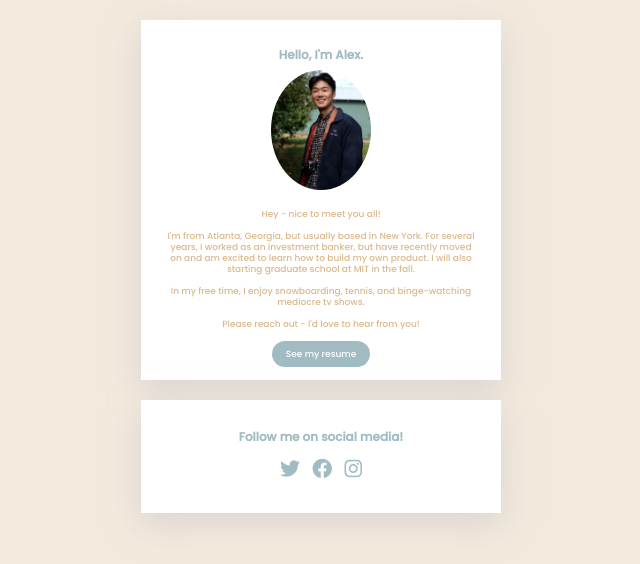
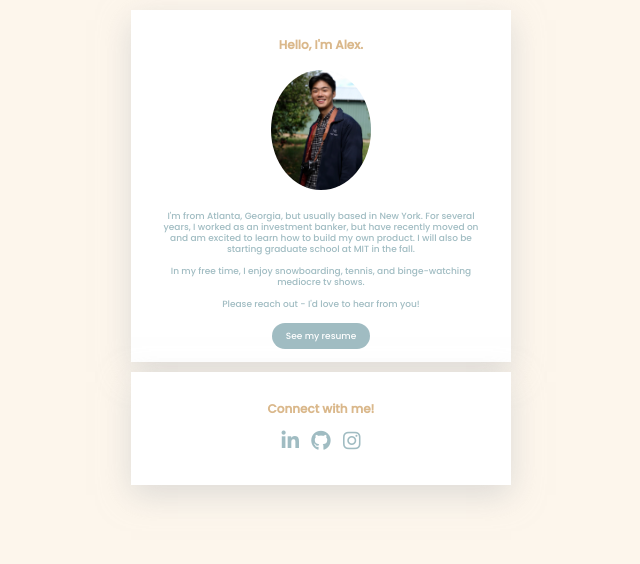
Before and after one commit to wu-alexander/profile, a plain HTML site: page index.html in a window 1280 px wide. Shown: the whole page, without its empty margins (319-959 px from the left). Drawn offline with Linux system fonts and the light colour scheme.

Commit message:
style changes and linked media pages

```diff
--- a/index.html
+++ b/index.html
@@ -15,28 +15,27 @@
         <h1>Hello, I'm Alex.</h1>
         <img src="images/profile_pic.jpg" class="img-rounded" alt="Alex Wu's profile photo">
         <p>
-          Hey - nice to meet you all! <br><br>
-          I'm from Atlanta, Georgia, but usually based in New York. For several years, I worked as an investment banker, but have recently moved on and am excited to learn how to build my own product. I will also starting graduate school at MIT in the fall.<br><br>
+          I'm from Atlanta, Georgia, but usually based in New York. For several years, I worked as an investment banker, but have recently moved on and am excited to learn how to build my own product. I will also be starting graduate school at MIT in the fall.<br><br>
           In my free time, I enjoy snowboarding, tennis, and binge-watching mediocre tv shows.<br><br>
           Please reach out - I'd love to hear from you!
         </p>
         <a href="" class="btn-blue">See my resume</a>
       </div>
       <div class="card" id="media">
-        <h2>Follow me on social media!</h2>
+        <h2>Connect with me!</h2>
         <ul class="list-inline">
           <li>
-            <a href="twitter.com" target="_blank">
-              <i class="fab fa-brands fa-twitter"></i>
+            <a href="https://linkedin.com/in/alex-wu14" target="_blank">
+              <i class="fab fa-brands fa-linkedin-in"></i>
             </a>
           </li>
           <li>
-            <a href="fb.com" target="_blank">
-              <i class="fab fa-brands fa-facebook"></i>
+            <a href="https://github.com/wu-alexander" target="_blank">
+              <i class="fab fa-brands fa-github"></i>
             </a>
           </li>
           <li>
-            <a href="instagram.com" target="_blank">
+            <a href="https://www.instagram.com/alex_wu7" target="_blank">
               <i class="fab fa-brands fa-instagram"></i>
             </a>
           </li>
--- a/style.css
+++ b/style.css
@@ -1,7 +1,7 @@
 body {
-  background-color: #F3E9DD;
+  background-color: #FDF6EC;
   font-family: 'Poppins', sans-serif;
-  color: #DAB88B;
+  color: #A0BCC2;
   font-size: 9px;
   line-height: 11px;
 }
@@ -14,7 +14,7 @@ body {
 .card {
   background-color: white;
   padding: 20px;
-  margin: 20px;
+  margin: 10px;
   box-shadow: 0px 10px 30px rgba(200,200,200,0.6);
   text-align: center;
 }
@@ -24,17 +24,18 @@ body {
   height: 120px;
   width: 100px;
   object-fit: cover;
-}
-
-p {
-  padding: 10px 5px;
+  margin-top: 10px;
 }
 
 h1, h2 {
   display: block;
-  color: #A0BCC2;
+  color: #DAB88B;
   font-size: 12px;
   line-height: 14px;
+}
+
+p {
+  padding: 12px;
 }
 
 .btn-blue {
```
